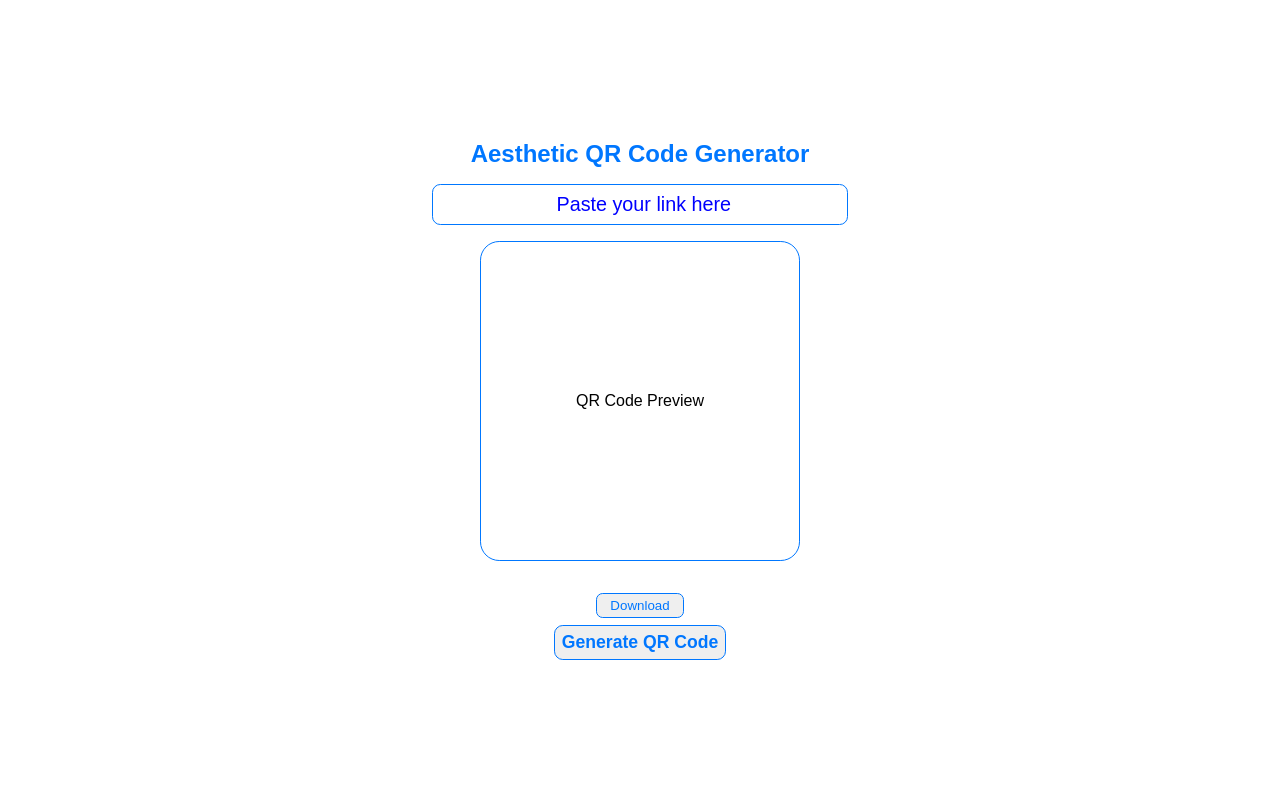
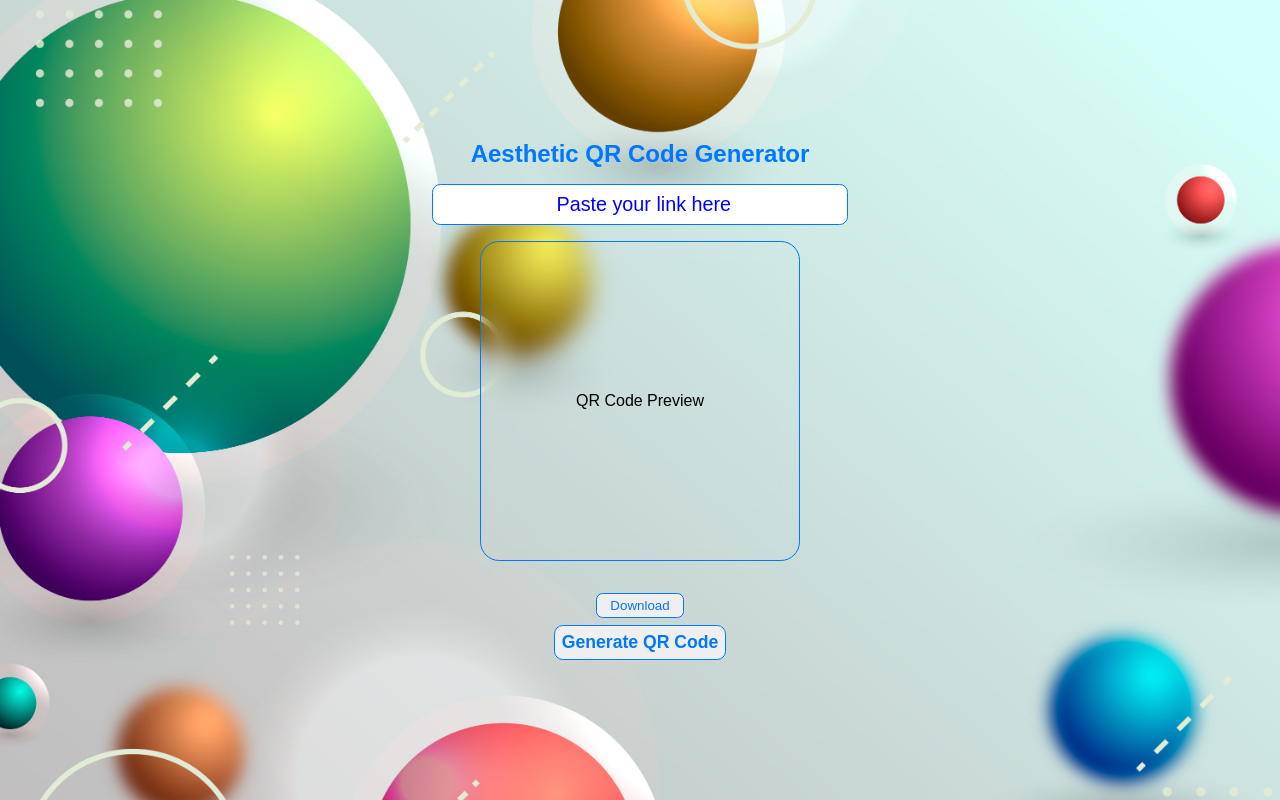
Before and after one commit to aestheticprogrammer16/aesthetics-data-hub, a plain HTML site: page index.html in a window 1280 px wide. Drawn offline with Linux system fonts and the light colour scheme.

Commit message:
Update background image path in style.css

```diff
--- a/style.css
+++ b/style.css
@@ -12,7 +12,7 @@
             align-items: center;
             gap: 1em;
             flex-direction: column;
-            background: url(profile/login-background-3.jpg);
+            background: url(login-background-3.jpg);
             background-repeat: no-repeat;
             background-size: cover;
             color: rgb(0, 0, 0);
```
